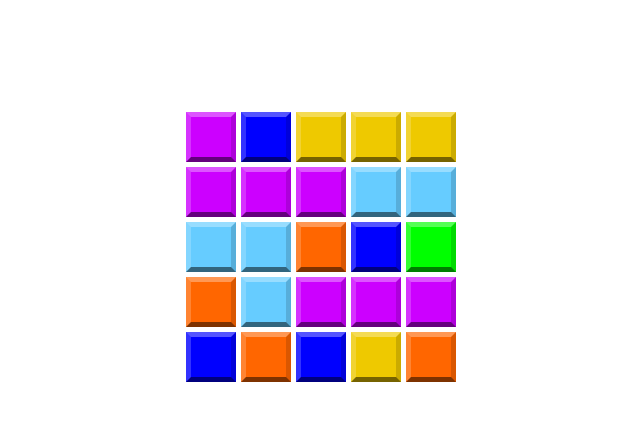
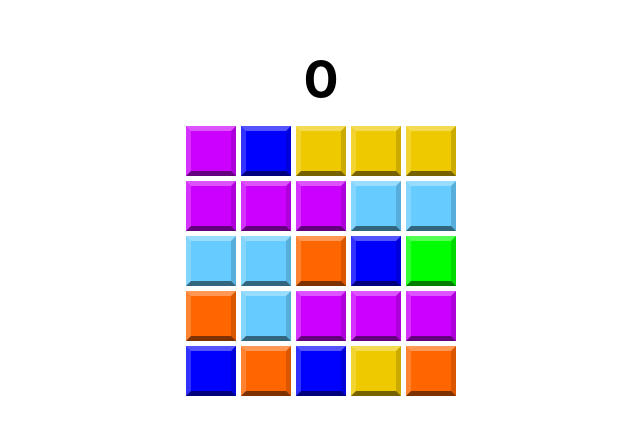
Before and after one commit to piotrwrzodak/square-game, a React (Create React App) app: page / in a window 1280 px wide. Shown: the part 178-612 px from the top of the page, without its empty margins (319-959 px from the left). Built offline with nearby package versions, Linux system fonts and the light colour scheme.

Commit message:
add score

```diff
--- a/src/App.js
+++ b/src/App.js
@@ -1,11 +1,13 @@
 import React from 'react';
 import './App.css';
 import Grid from './features/grid/Grid'
+import Score from './features/score/Score'
 
 function App() {
   return (
     <div className="App">
       <header className="App-header">
+        <Score />
         <Grid />
       </header>
     </div>
--- a/src/app/store.js
+++ b/src/app/store.js
@@ -1,8 +1,10 @@
 import { configureStore } from '@reduxjs/toolkit';
 import gridReducer from '../features/grid/gridSlice';
+import scoreReducer from '../features/score/scoreSlice';
 
 export default configureStore({
   reducer: {
     grid: gridReducer,
+    score: scoreReducer,
   },
 });
--- a/src/features/grid/GridSquare.js
+++ b/src/features/grid/GridSquare.js
@@ -1,6 +1,7 @@
 import React from 'react'
 import { useDispatch } from 'react-redux';
 import { deleteSelected, lowerTheRest } from './gridSlice';
+import { incrementByAmount } from '../score/scoreSlice';
 import GridSearch from './gridSearch';
 
 
@@ -12,6 +13,7 @@ export default function GridSquare(props) {
     let squaresToDelete = GridSearch(props.id.toString().charAt(0), props.id.toString().charAt(1), props.array)
     console.log(squaresToDelete)
     dispatch(deleteSelected(squaresToDelete));
+    dispatch(incrementByAmount(squaresToDelete.length))
     dispatch(lowerTheRest(squaresToDelete));
   }
 
--- /dev/null
+++ b/src/features/score/Score.js
@@ -0,0 +1,8 @@
+import React from 'react'
+import { useSelector  } from 'react-redux';
+import { selectScore } from './scoreSlice';
+
+export default function Score() {
+    const score = useSelector(selectScore);
+    return (<h1>{score}</h1>)
+}
--- /dev/null
+++ b/src/features/score/scoreSlice.js
@@ -0,0 +1,21 @@
+import { createSlice } from '@reduxjs/toolkit';
+
+export const scoreSlice = createSlice({
+  name: 'score',
+  initialState: {
+    value: 0,
+  },
+  reducers: {
+    incrementByAmount: (state, action) => {
+        if (action.payload > 1) {
+            state.value += action.payload;
+        }
+    },
+  },
+});
+
+export const { incrementByAmount } = scoreSlice.actions;
+
+export const selectScore = state => state.score.value;
+
+export default scoreSlice.reducer;
--- a/src/index.css
+++ b/src/index.css
@@ -1,5 +1,7 @@
 * {
   box-sizing: border-box;
+  margin: 0;
+  padding: 0;
 }
 
 body {
@@ -86,7 +88,7 @@ code {
 }
 
 .grid-wrap {
-  margin-top: 50px;
+  margin-top: 15px;
   display: flex;
   justify-content: center;
   align-items: center;
```
